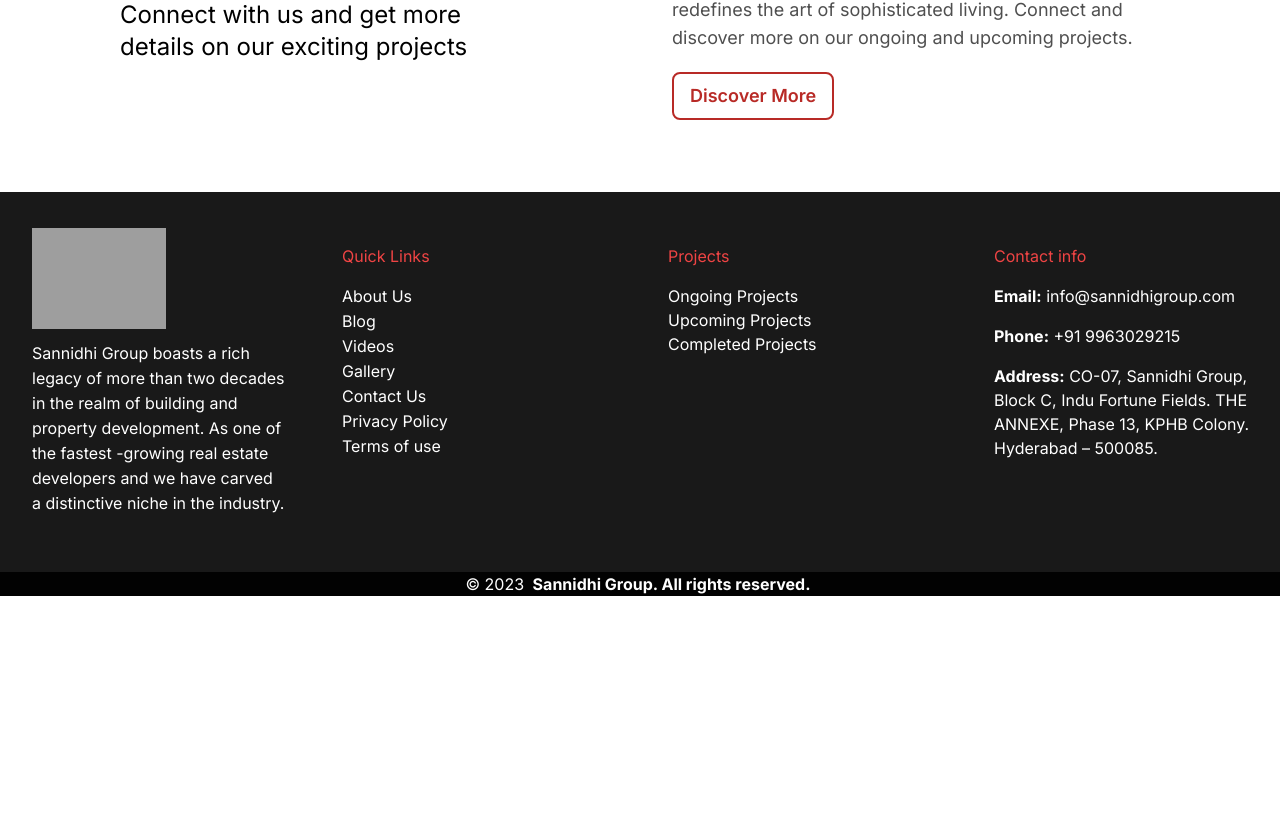
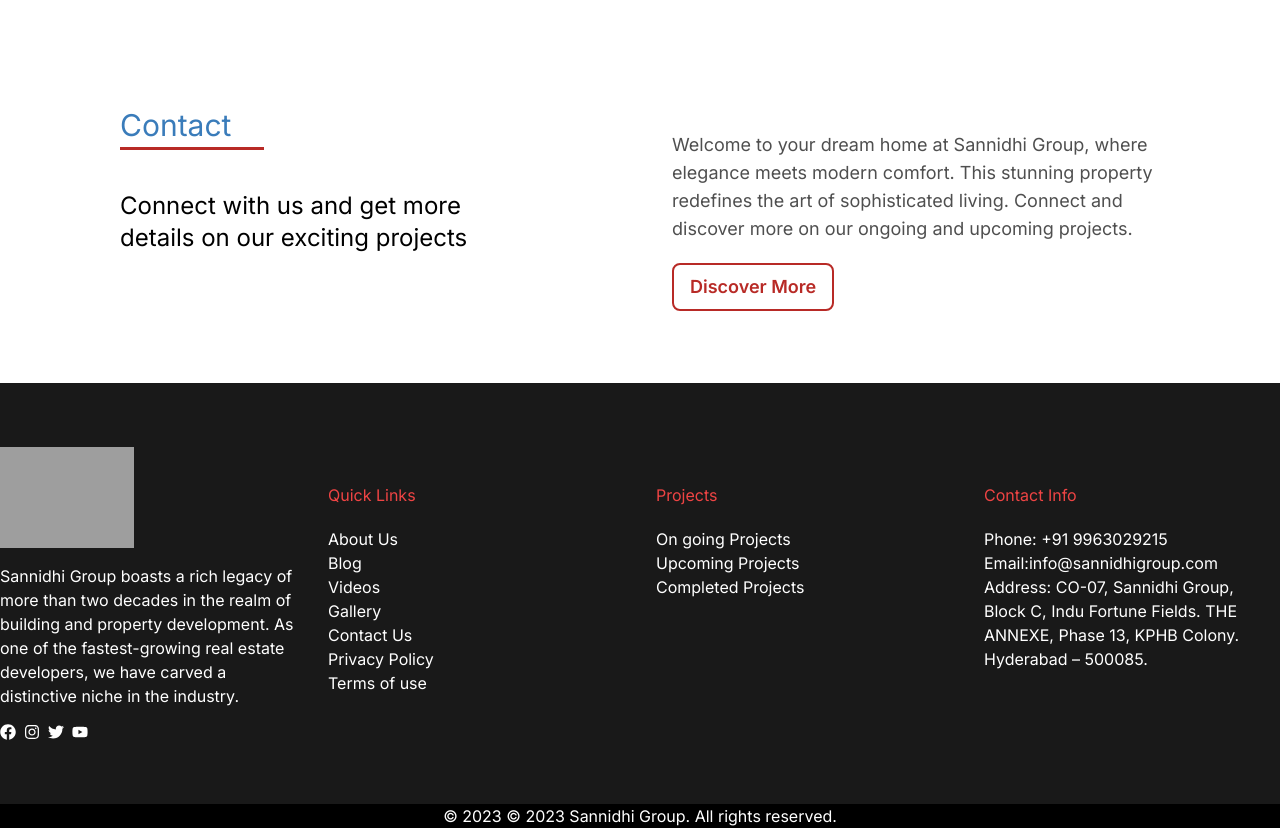
Before and after one commit to Praveenvuddagiri/sannidhi, a Next.js app: page / in a window 1280 px wide. Shown: the part 3153-3981 px from the top of the page. Before the commit the page ends 3749 px from the top, so only its background shows below. Built offline with nearby package versions, Linux system fonts and the light colour scheme; grey boxes are pictures that could not be loaded.

Commit message:
upcoming component changes

```diff
--- a/package.json
+++ b/package.json
@@ -13,6 +13,7 @@
     "next": "14.0.3",
     "react": "^18",
     "react-dom": "^18",
+    "react-icons": "^4.12.0",
     "swiper": "^11.0.5"
   },
   "devDependencies": {
--- a/src/Components/CommonComponents/Footer.jsx
+++ b/src/Components/CommonComponents/Footer.jsx
@@ -1,86 +1,98 @@
 import React from 'react';
+import { FaFacebook, FaGooglePlus, FaTwitter, FaPinterest, FaYoutube, FaInstagram } from 'react-icons/fa';
 
 const Footer = () => {
   return (
-        <footer id="footer" className="footer bg-black bg-opacity-[90%] text-white ">
-
-            <div className="container footer-top">
-                <div className="grid grid-cols-1 md:grid-cols-3 lg:grid-cols-4 gap-6">
-
-                    {/* Logo Section */}
-                    <div className="col-span-1 md:col-span-2 lg:col-span-1 ml-8 mb-6 mt-9 mx-4">
-                        <div className="footer-logo">
+    <>
+      <footer className="bg-black bg-opacity-90 text-white py-16">
+        <div className="container mx-auto">
+          <div className="grid grid-cols-1 md:grid-cols-2 lg:grid-cols-4 gap-8">
+            <div className="mb-8 md:mb-0">
+              <div className="logo">
+                <h1>
                 <a href="index.html" className="logo d-flex text-md-start">
                                 <img className="w-[134px] mb-3" src="https://res.cloudinary.com/dagmm478n/image/upload/v1699608917/INA%20SANNIDI/Group-1_jjr80d.png" alt="Claybind Logo" />
                             </a>
-                            <p className="text-white flex-start leading-[25px]">Sannidhi Group boasts a rich legacy of more than two decades in the
-                                realm of building and property
-                                development. As one of the fastest
-                                -growing real estate developers and
-                                we have carved a distinctive niche in
-                                the industry. </p>
+                </h1>
+              </div>
+              <p className="mt-4" itemprop="description">
+                Sannidhi Group boasts a rich legacy of more than two decades in the realm of building and property development. As one of the fastest-growing real estate developers, we have carved a distinctive niche in the industry.
+              </p>
+              <div className="social2 mt-4 flex">
+                <a className="brd-rd50 mr-2" href="#" title="Facebook" target="_blank">
+                  <FaFacebook />
+                </a>
+                <a className="brd-rd50 mr-2" href="#" title="insta" target="_blank">
+                  <FaInstagram/>
+                </a>
+                <a className="brd-rd50 mr-2" href="#" title="Twitter" target="_blank">
+                  <FaTwitter />
+                </a>
+                <a className="brd-rd50" href="#" title="youtube" target="_blank">
+                  <FaYoutube />
+                </a>
               </div>
             </div>
-
-                    {/* Quick Links Section */}
-                    <div className="col-lg- 3 col-span-3col-md-12 md:col-span-1 lg:col-span-1 mb-6 mt-9">
-                        <div className="footer-linksbg-black bg-opacity-[90%] p-4 rounded-md">
-                            <h4 className="text-red-500 mb-4">Quick Links</h4>
-                            <ul className="text-white leading-[25px]">
-                                <li>About Us</li>
-                                <li>Blog</li>
-                                <li>Videos</li>
-                                <li>Gallery</li>
-                                <li>Contact Us</li>
-                                <li>Privacy Policy</li>
-                                <li>Terms of use</li>
+            <div>
+              <div className="widget information_links wow fadeIn " data-wow-delay="0.2s">
+                <h4 className="widget-title text-red-500 text-red- mb-5 mt-9" itemprop="headline">Quick Links</h4>
+                <ul>
+                  <li><a href="#" title="" itemprop="url">About Us</a></li>
+                  <li><a href="#" title="" itemprop="url">Blog</a></li>
+                  <li><a href="#" title="" itemprop="url">Videos</a></li>
+                  <li><a href="#" title="" itemprop="url">Gallery</a></li>
+                  <li><a href="#" title="" itemprop="url">Contact Us</a></li>
+                  <li><a href="#" title="" itemprop="url">Privacy Policy</a></li>
+                  <li><a href="#" title="" itemprop="url">Terms of use</a></li>
                 </ul>
               </div>
             </div>
-
-                    {/* Projects Section */}
-                    <div className="col-lg-3  col-md-12 md:col-span-1 lg:col-span-1 mb-6 mt-9">
-                        <div className="footer-linksbg-black bg-opacity-[90%] p-4 rounded-md">
-                            <h4 className="text-red-500 mb-4">Projects</h4>
-                            <ul className="text-white">
-                                <li >Ongoing Projects</li>
-                                <li>Upcoming Projects</li>
-                                <li>Completed Projects</li>
+            <div>
+              <div className="widget customer_care wow fadeIn " data-wow-delay="0.3s">
+                <h4 className="widget-title text-red-500 mb-5 mt-9" itemprop="headline ">Projects</h4>
+                <ul>
+                  <li><a href="#" title="" itemprop="url">On going Projects</a></li>
+                  <li><a href="#" title="" itemprop="url">Upcoming Projects</a></li>
+                  <li><a href="#" title="" itemprop="url">Completed Projects</a></li>
                 </ul>
               </div>
             </div>
+            <div>
+              <div className="widget get_in_touch wow fadeIn " data-wow-delay="0.4s">
+                <h4 className="widget-title text-red-500 mb-5 mt-9" itemprop="headline">Contact Info</h4>
+                <ul>
+                  <li>
+                    <i className="fa fa-phone"></i> Phone: +91 9963029215
+                  </li>
+                  <li>
+                    <i className="fa fa-envelope"></i> Email:info@sannidhigroup.com
 
-                    {/* Contact Info Section */}
-                    <div className="col-lg-3 col-md-12 footer-contact  text-md-start mt-9">
-                        <div className="footer-linksbg-black bg-opacity-[90%] p-4 rounded-md">
-                            <h4 className="text-red-500 mb-4">Contact info</h4>
-                            <p className="mb-4 text-white"><strong>Email:</strong> info@sannidhigroup.com</p>
-                            <p className="mb-4 text-white"><strong>Phone:</strong> +91 9963029215</p>
-                            <p className="mb-4 text-white"><strong>Address:</strong> CO-07, Sannidhi Group, Block C, Indu Fortune Fields. THE ANNEXE, Phase 13, KPHB Colony. Hyderabad – 500085.</p>
-                        </div>
+                  </li>
+                  <li>
+                    <i className="fa fa-map-marker"></i> Address: CO-07, Sannidhi Group, Block C, Indu Fortune Fields. THE ANNEXE, Phase 13, KPHB Colony. Hyderabad – 500085.
+                  </li>
+                </ul>
               </div>
 
             </div>
           </div>
-
-            {/* Social Media Icons */}
-            <div className="container mt-4 flex justify-center items-center">
-                <a href="#" className="text-red-500 mr-4"><i className="bi bi-twitter"></i></a>
-                <a href="#" className="text-red-500 mr-4"><i className="bi bi-facebook"></i></a>
-                <a href="#" className="text-red-500 mr-4"><i className="bi bi-instagram"></i></a>
-                <a href="#" className="text-red-500"><i className="bi bi-linkedin"></i></a>
-            </div>
-
-            {/* Copyright Section */}
-            <div className="container-fluid copyright text-center mt-4 bg-black bg-opacity-[90%]">
-                <p>&copy; <span>2023</span> <strong className="px-1 ">Sannidhi Group. All rights reserved.</strong> <span></span></p>
-                <div className="credits">
-                    {/* Credits content goes here */}
-                </div>
         </div>
 
       </footer>
+      <div className="bottom-bar dark-bg text-center ">
+
+          <p className="text-white bg-black" itemprop="description">
+            &copy; {new Date().getFullYear()}{' '}
+            <a className="text-white-500 " href="http://webinane.com/" title="Webinane" itemprop="url" target="_blank">
+            © 2023 Sannidhi Group. All rights reserved.
+            </a>
+          </p>
+        </div>
+
+
+
+    </>
   );
-}
+};
 
 export default Footer;
--- a/src/Components/OngoingComponents/OngoingProject.jsx
+++ b/src/Components/OngoingComponents/OngoingProject.jsx
@@ -5,6 +5,7 @@
 const OngoingProject = () => {
 
     const OngoingProjectData = [
+
         {
 
             image: "https://res.cloudinary.com/dagmm478n/image/upload/v1701155051/INA%20SANNIDI/14b800e5bdbd38e838ff76d9b76b7a7f_yv1i3i.png",
--- a/src/Components/TestimonialSwiper.jsx
+++ b/src/Components/TestimonialSwiper.jsx
@@ -15,6 +15,7 @@
       centeredSlides={true}
       slidesPerView={3}
       pagination={true}
+      loop={true}
       autoplay={{
         delay: 2500,
         disableOnInteraction: false,
--- /dev/null
+++ b/src/app/completed/page.jsx
@@ -0,0 +1,75 @@
+
+import HeaderCard from '@/Components/CommonComponents/HeaderCard'
+import Navbar from '@/Components/CommonComponents/Navbar'
+import OngoingProject from '@/Components/OngoingComponents/OngoingProject'
+import Footer from '@/Components/CommonComponents/Footer'
+import CtaButton from '@/Components/HomeComponents/CtaButton'
+import React from 'react'
+import VideoSection from '@/Components/HomeComponents/VideoSection'
+
+
+const navbarData = {
+  logo: "https://res.cloudinary.com/dagmm478n/image/upload/v1699608917/INA%20SANNIDI/Group-1_jjr80d.png",
+  links: [
+    { url: '/', text: 'Home' },
+    { url: '/about', text: 'About' },
+    { url: '/ongoing', text: 'Ongoing' },
+    { url: '/upcoming', text: 'Upcoming' },
+    { url: '/completed', text: 'Completed' }
+
+  ]
+}
+const HeaderCardData = {
+  head: "Completed Projects",
+  image: "https://res.cloudinary.com/dagmm478n/image/upload/v1701170389/INA%20SANNIDI/4f4eb5ebc824b7cb98d72931c6ecae23_jostmw.png",
+}
+
+const CtaButtonData =
+{
+  heading: "Contact",
+  title: "Connect with us and get more details on our exciting projects",
+  description: "Welcome to your dream home at Sannidhi Group, where elegance meets modern comfort. This stunning property redefines the art of sophisticated living. Connect and discover more on our ongoing and upcoming projects.",
+  button: "Discover More",
+}
+
+const VideoSectionData  =
+ {
+  imageUrl:"https://res.cloudinary.com/dagmm478n/image/upload/v1701079923/INA%20SANNIDI/551f83a9e1db1fd415e872f79c49d69b_dzft4l.png",
+  title: "Take a short tour on our Venturest",
+  description: "Welcome to your dream home at Sannidhi Group, where elegance meets modern comfort. This stunning property redefines the art of sophisticated living",
+  imageUrl2:"https://res.cloudinary.com/dagmm478n/image/upload/v1701080357/INA%20SANNIDI/Group_1000001835_hv6sae.svg",
+}
+
+const page = () => {
+  return (
+    <div>
+     <Navbar logoSrc={navbarData.logo} navLinks={navbarData.links} buttonLabel="Contact Us" buttonLink="/contact" />
+       <HeaderCard
+    heading={HeaderCardData.head}
+    image={HeaderCardData.image}
+    />
+
+      <OngoingProject/>
+      <VideoSection
+        image={VideoSectionData.imageUrl}
+        title={VideoSectionData.title}
+        description={VideoSectionData.description}
+        // buttonLabel={VideoSectionData.button}
+        // onButtonClick={handleButtonHeroButtonClick}
+        image2={VideoSectionData.imageUrl2}
+
+      />
+      <CtaButton
+        heading={CtaButtonData.heading}
+        title={CtaButtonData.title}
+        description={CtaButtonData.description}
+        buttonLabel={CtaButtonData.button}
+        // onButtonClick={handleButtonHeroButtonClick}
+
+      />
+      <Footer />
+    </div>
+  )
+}
+
+export default page
--- /dev/null
+++ b/src/app/upcoming/page.jsx
@@ -0,0 +1,74 @@
+
+import HeaderCard from '@/Components/CommonComponents/HeaderCard'
+import Navbar from '@/Components/CommonComponents/Navbar'
+import OngoingProject from '@/Components/OngoingComponents/OngoingProject'
+import Footer from '@/Components/CommonComponents/Footer'
+import CtaButton from '@/Components/HomeComponents/CtaButton'
+import React from 'react'
+import VideoSection from '@/Components/HomeComponents/VideoSection'
+
+
+const navbarData = {
+  logo: "https://res.cloudinary.com/dagmm478n/image/upload/v1699608917/INA%20SANNIDI/Group-1_jjr80d.png",
+  links: [
+    { url: '/', text: 'Home' },
+    { url: '/about', text: 'About' },
+    { url: '/ongoing', text: 'Ongoing' },
+    { url: '/upcoming', text: 'Upcoming' },
+    { url: '/completed', text: 'Completed' }
+
+  ]
+}
+const HeaderCardData = {
+  head: "Upcoming Projects",
+  image: "https://res.cloudinary.com/dagmm478n/image/upload/v1701170323/INA%20SANNIDI/349b14dd48750aff5eccb8218227290f_wy4myb.png",
+}
+
+const CtaButtonData =
+{
+  heading: "Contact",
+  title: "Connect with us and get more details on our exciting projects",
+  description: "Welcome to your dream home at Sannidhi Group, where elegance meets modern comfort. This stunning property redefines the art of sophisticated living. Connect and discover more on our ongoing and upcoming projects.",
+  button: "Discover More",
+}
+
+const VideoSectionData  =
+ {
+  imageUrl:"https://res.cloudinary.com/dagmm478n/image/upload/v1701079923/INA%20SANNIDI/551f83a9e1db1fd415e872f79c49d69b_dzft4l.png",
+  title: "Take a short tour on our Venturest",
+  description: "Welcome to your dream home at Sannidhi Group, where elegance meets modern comfort. This stunning property redefines the art of sophisticated living",
+  imageUrl2:"https://res.cloudinary.com/dagmm478n/image/upload/v1701080357/INA%20SANNIDI/Group_1000001835_hv6sae.svg",
+}
+
+const Page = () => {
+  return (
+    <div>
+     <Navbar logoSrc={navbarData.logo} navLinks={navbarData.links} buttonLabel="Contact Us" buttonLink="/contact" />
+       <HeaderCard
+    heading={HeaderCardData.head}
+    image={HeaderCardData.image}
+    />
+      <OngoingProject/>
+      <VideoSection
+        image={VideoSectionData.imageUrl}
+        title={VideoSectionData.title}
+        description={VideoSectionData.description}
+        // buttonLabel={VideoSectionData.button}
+        // onButtonClick={handleButtonHeroButtonClick}
+        image2={VideoSectionData.imageUrl2}
+
+      />
+      <CtaButton
+        heading={CtaButtonData.heading}
+        title={CtaButtonData.title}
+        description={CtaButtonData.description}
+        buttonLabel={CtaButtonData.button}
+        // onButtonClick={handleButtonHeroButtonClick}
+
+      />
+      <Footer />
+    </div>
+  )
+}
+
+export default Page
```
Also changed, not shown: src/Components/HomeComponents/TestimonialsCard.jsx (+5 -5 lines), src/app/globals.css (+12 -2 lines), 1 other file (tests, documents, lock files or other folders). Lines whose indentation alone changed are shown as unchanged.
